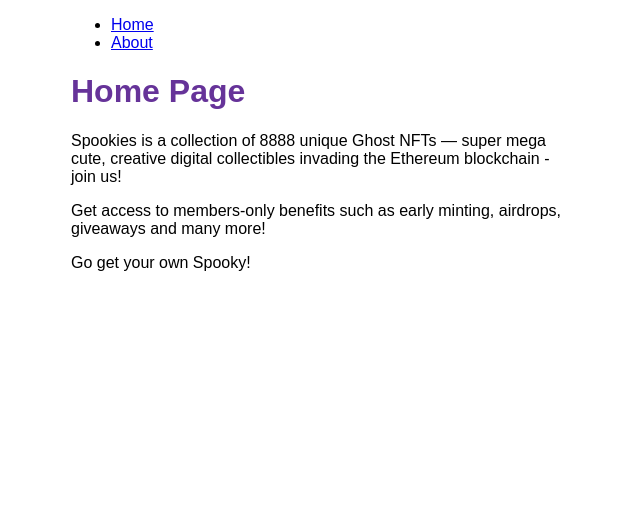
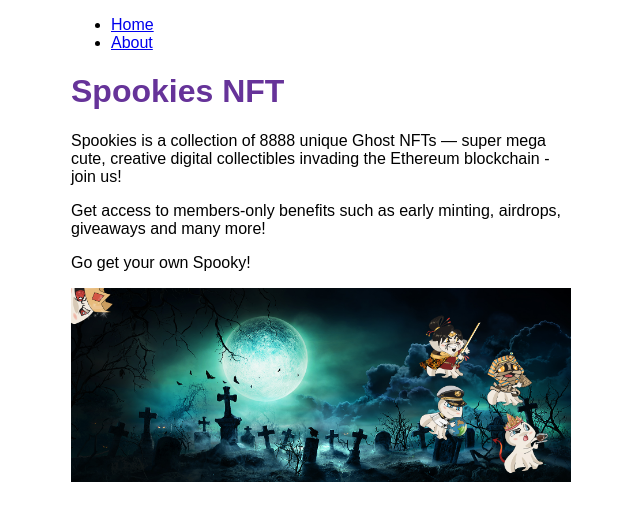
Before and after one commit to cryptomaniac79/spookies.xyz, a Gatsby site: page / in a window 1280 px wide. Shown: the whole page, without its empty margins (319-959 px from the left). Built offline with nearby package versions, Linux system fonts and the light colour scheme; Gatsby itself is replaced by a stand-in of ours.

Commit message:
Finished Gatsby Tutorial Part 3

```diff
--- a/gatsby-config.js
+++ b/gatsby-config.js
@@ -1,6 +1,9 @@
 module.exports = {
   siteMetadata: {
-    siteUrl: `https://www.yourdomain.tld`,
+    title: "Spookies NFT",
   },
-  plugins: [],
-}
+  plugins: [
+    "gatsby-plugin-image",
+    "gatsby-plugin-sharp",
+  ],
+};
--- a/package.json
+++ b/package.json
@@ -16,6 +16,9 @@
   },
   "dependencies": {
     "gatsby": "^4.22.1",
+    "gatsby-plugin-image": "^2.22.0",
+    "gatsby-plugin-sharp": "^4.22.0",
+    "gatsby-source-filesystem": "^4.22.0",
     "react": "^18.1.0",
     "react-dom": "^18.1.0"
   }
--- a/src/pages/index.js
+++ b/src/pages/index.js
@@ -1,12 +1,17 @@
 import * as React from 'react'
 import Layout from '../components/layout'
+import { StaticImage } from 'gatsby-plugin-image'
 
 const IndexPage = () => {
   return (
-    <Layout pageTitle="Home Page">
+    <Layout pageTitle="Spookies NFT">
       <p>Spookies is a collection of 8888 unique Ghost NFTs — super mega cute, creative digital collectibles invading the Ethereum blockchain - join us!</p>
       <p>Get access to members-only benefits such as early minting, airdrops, giveaways and many more!</p>
       <p>Go get your own Spooky!</p>
+      <StaticImage
+        alt="Spookies"
+        src="../images/spookies_background.png"
+      />
     </Layout>
   )
 }
```
Also changed, not shown: src/images/spookies_background.png (added), 1 other file.
